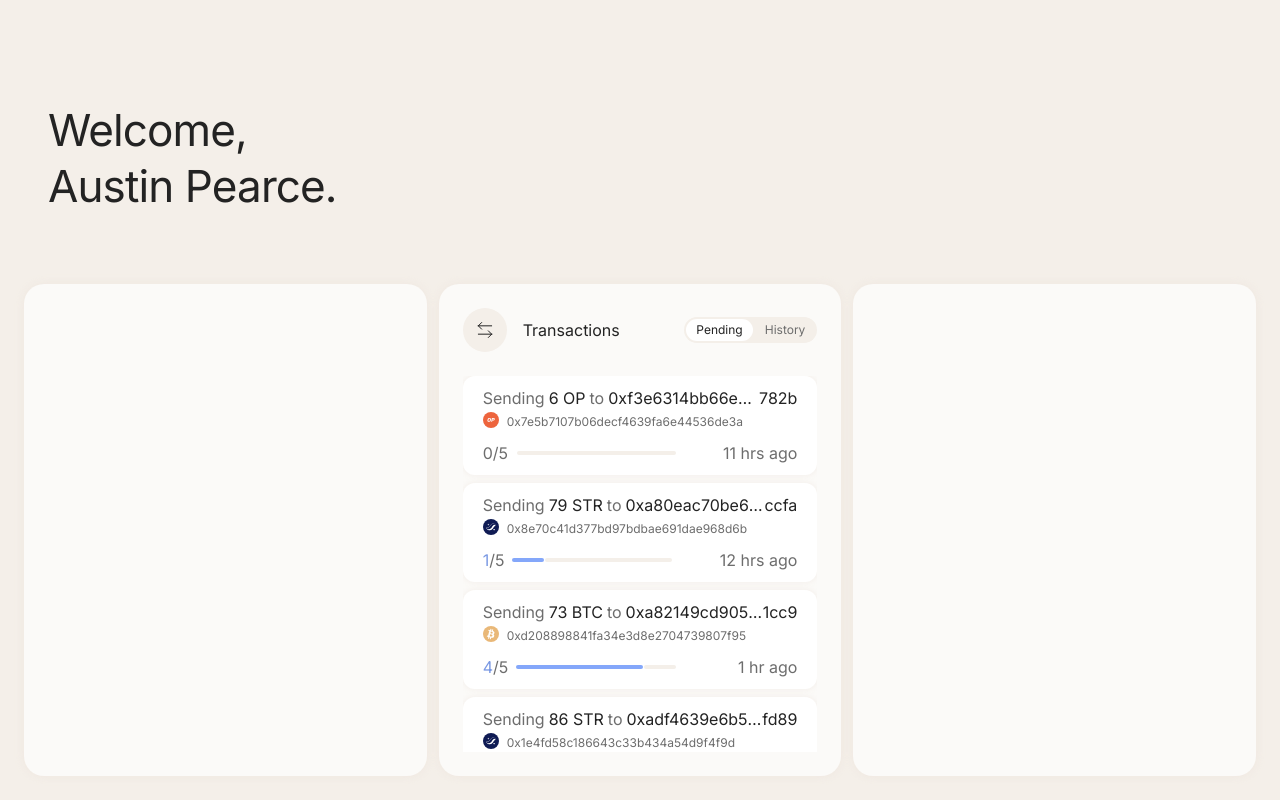
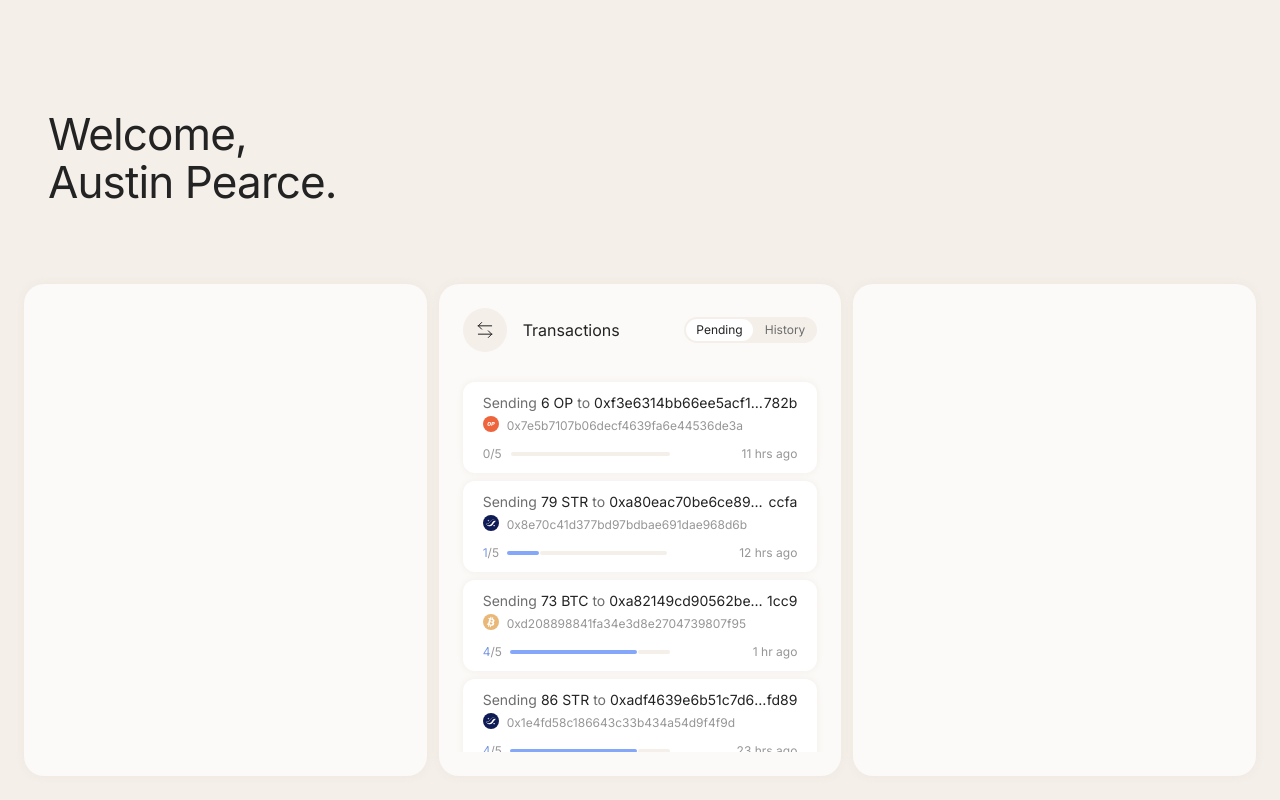
Before and after one commit to JukeboxRhino/cubist-take-home, a React (Create React App) app: page / in a window 1280 px wide. Built offline with nearby package versions, Linux system fonts and the light colour scheme.

Commit message:
fix font sizes, colors, line-height, box-shadow

```diff
--- a/src/App.css
+++ b/src/App.css
@@ -8,6 +8,7 @@
   --charcoal: #232323;
   --primary-orange-50: #FCEDEA;
   --primary-orange-500: #EA6640;
+  --secondary-charcoal-300: #969696;
   --secondary-charcoal-400: #6D6D6D;
   --secondary-sand-50: #FBFAF8;
   --secondary-sand-200: #F4EFE9;
--- a/src/Transaction.css
+++ b/src/Transaction.css
@@ -13,6 +13,8 @@
 
 .transaction .header {
   display: flex;
+  font-size: 14px;
+  line-height: 18px;
   gap: 4px;
   margin-bottom: 4px;
   overflow: hidden;
@@ -21,6 +23,7 @@
 
 .transaction .sending-account {
   align-items: center;
+  color: var(--secondary-charcoal-300);
   display: flex;
   font-size: 12px;
   line-height: 14px;
@@ -29,7 +32,10 @@
 
 .transaction .footer {
   align-items: center;
+  color: var(--secondary-charcoal-300);
   display: flex;
+  font-size: 12px;
+  line-height: 14px;
   gap: var(--flex-gap-small);
   margin-top: 12px;
 }
--- a/src/TransactionsWidget.css
+++ b/src/TransactionsWidget.css
@@ -12,6 +12,7 @@
   line-height: 20px;
   gap: 8px;
   margin-bottom: 24px;
+  padding: 0 12px;
 }
 
 .transactions-widget .transactions-header .toggle-button {
@@ -24,6 +25,8 @@
   flex-direction: column;
   gap: var(--flex-gap-small);
   overflow: auto;
+  padding: 6px 12px;
+  /* Give space for the box-shadow */
 }
 
 .icon-circle {
@@ -41,6 +44,14 @@
   .transactions-widget .transactions-header {
     gap: 16px;
   }
+
+  .transactions-widget .transactions-header {
+    padding: 0 24px;
+  }
+
+  .transactions-widget .transactions-body {
+    padding: 6px 24px;
+  }
 }
 
 @media (min-width: 1920px) {
--- a/src/WelcomeHeader.css
+++ b/src/WelcomeHeader.css
@@ -7,7 +7,6 @@
 
   font-size: 20px;
   line-height: 24px;
-  letter-spacing: -0.88px;
 }
 
 .welcome-header .skeleton:nth-of-type(1) {
@@ -26,6 +25,7 @@
 
     font-size: 44px;
     line-height: 48px;
+    letter-spacing: -0.88px;
   }
 
   .welcome-header .skeleton:nth-of-type(1) {
--- a/src/WelcomeHeader.tsx
+++ b/src/WelcomeHeader.tsx
@@ -16,8 +16,10 @@ function WelcomeHeader({ loading, name }: WelcomeHeaderProps) {
         </>
       ) : (
         <>
-          <div>Welcome,</div>
-          <div>{name}.</div>
+          <div>
+            Welcome,<br />
+            {name}.
+          </div>
         </>
       )}
     </header>
--- a/src/Widgets.css
+++ b/src/Widgets.css
@@ -12,7 +12,7 @@
   border-radius: 20px;
   box-shadow: 0px 0px 8px 0px rgba(232, 221, 209, 0.40);
   flex: 1 0 0;
-  padding: 12px;
+  padding: 12px 0;
   min-width: 0;
 }
 
@@ -24,7 +24,7 @@
 /* Desktop-specific styles */
 @media (min-width: 1280px) {
   .widget {
-    padding: 24px;
+    padding: 24px 0;
   }
 
   .fake-widget {
@@ -34,6 +34,6 @@
 
 @media (min-width: 1920px) {
   .widget {
-    padding: 28px 24px;
+    padding: 28px 0;
   }
 }
```
